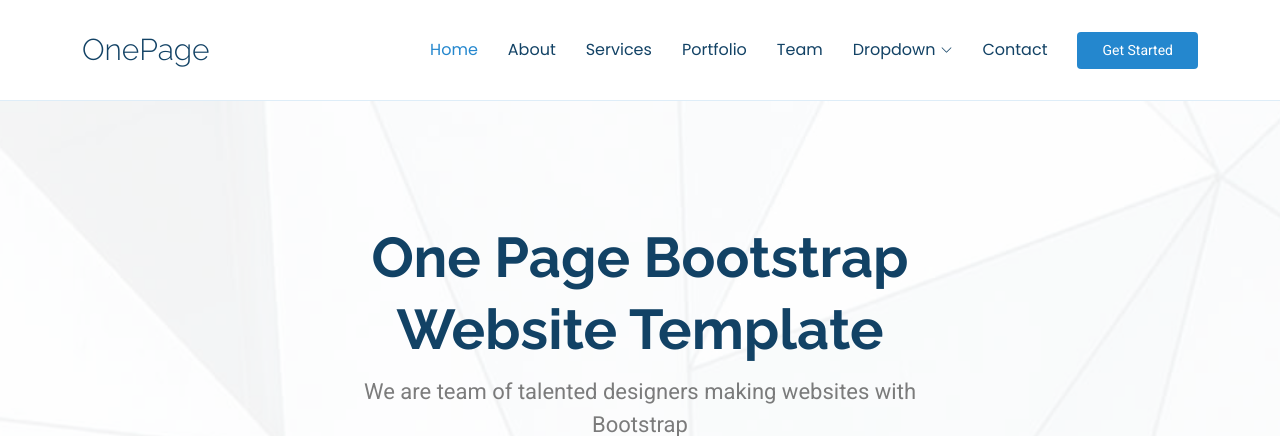
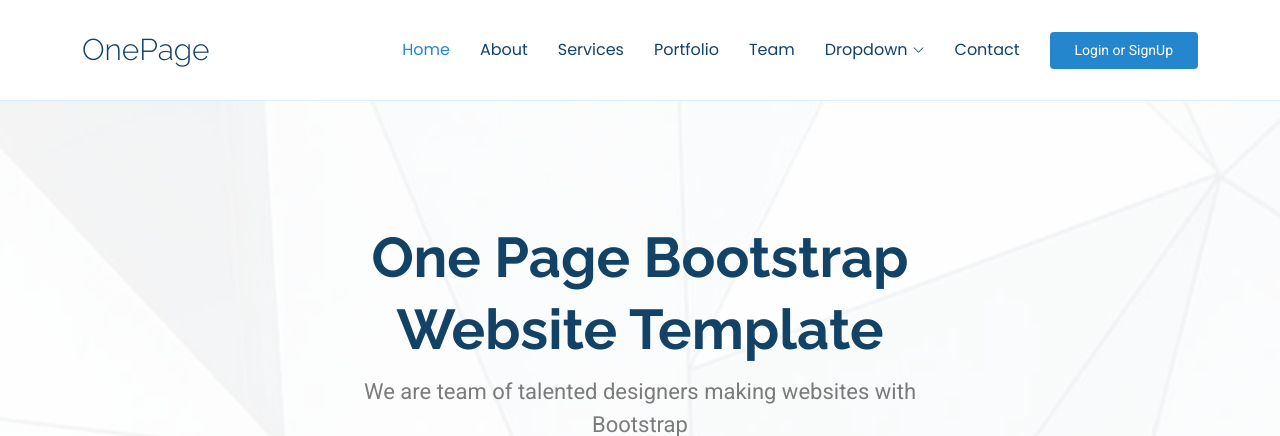
Before and after one commit to kshitij162005/django_Week1, a Django app: page / in a window 1280 px wide. Shown: the top 436 px of the page. Run offline with Django 5.2, Linux system fonts and the light colour scheme; data comes from the database, SQL or seed files in the repository; both versions use the stored data as it was after the commit; some libraries are stand-ins or nearby versions.

Commit message:
Login Logout Functionality

```diff
--- a/myproject/myapp/urls.py
+++ b/myproject/myapp/urls.py
@@ -4,6 +4,7 @@
 urlpatterns = [
     path('', views.index, name='index'),
     path('counter', views.counter, name='counter'),
-    path('register', views.register, name='register')
-
+    path('register', views.register, name='register'),
+    path('login', views.Login, name='login'),
+    path('logout', views.Logout, name='logout')
 ]
--- a/myproject/myapp/views.py
+++ b/myproject/myapp/views.py
@@ -51,6 +51,28 @@
     else:
         return render(request, 'register.html')
 
+
+def Login(request):
+    if request.method == 'POST':
+        username = request.POST['username']
+        password = request.POST['password']
+
+        user = auth.authenticate(username=username, password= password)
+
+        if user is not None:
+            auth.login(request, user)
+            return redirect('/')
+        else:
+            messages.info(request, 'Credentials Invalid')
+            return redirect('login')
+    else:
+        return render(request, 'login.html')
+
+
+def Logout(request):
+    auth.logout(request)
+    return redirect('/')
+
 def counter(request):
     text = request.POST['text']
     amount_of_words = len(text.split())
--- a/myproject/templates/index.html
+++ b/myproject/templates/index.html
@@ -77,8 +77,12 @@
         </ul>
         <i class="mobile-nav-toggle d-xl-none bi bi-list"></i>
       </nav>
+      {% if user.is_authenticated %}
+      <a class="btn-getstarted" href="logout">Logout</a>
+      {%else%}
+      <a class="btn-getstarted" href="login">Login or SignUp</a>
+      {%endif%}
 
-      <a class="btn-getstarted" href="#about">Get Started</a>
 
     </div>
   </header>
@@ -93,7 +97,11 @@
       <div class="container">
         <div class="row justify-content-center" data-aos="zoom-out">
           <div class="col-xl-7 col-lg-9 text-center">
+            {%if user.is_authenticated %}
+            <h1>Welcome, {{user.username}}</h1>
+            {% else %}
             <h1>One Page Bootstrap Website Template</h1>
+            {%endif%}
             <p>We are team of talented designers making websites with Bootstrap</p>
           </div>
         </div>
```
Also changed, not shown: myproject/templates/login.html (added, +19 -0 lines), myproject/db.sqlite3.
